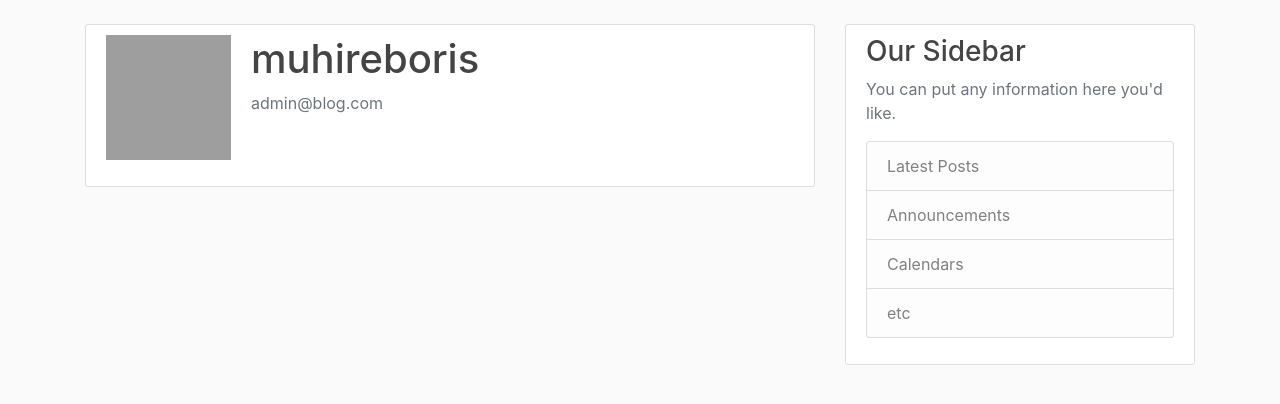
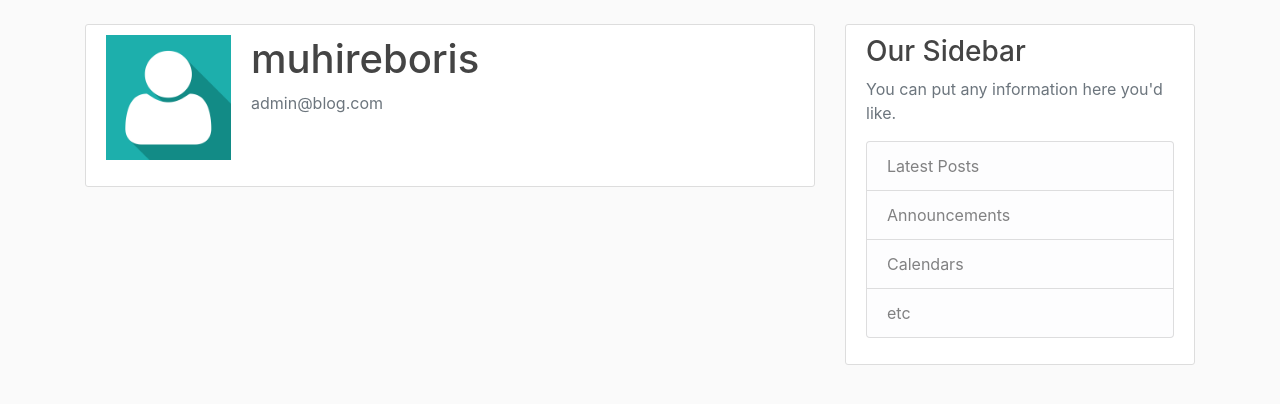
Before and after one commit to bihire/flask_blog, a Flask app: page /account in a window 1280 px wide. Shown: the part 56-460 px from the top of the page. Run offline with Flask 2, Linux system fonts and the light colour scheme; a user stored in the database is signed in; some libraries are stand-ins or nearby versions; grey boxes are pictures that could not be loaded.

Commit message:
add default image

```diff
--- a/flask_blog/routes.py
+++ b/flask_blog/routes.py
@@ -77,4 +77,5 @@ def logout():
 @app.route("/account")
 @login_required
 def account():
-    return render_template('account.html', title='My Account')
+    image_file = url_for('static', filename='images/' + current_user.image_file)
+    return render_template('account.html', title='My Account', image_file=image_file)
--- a/flask_blog/templates/account.html
+++ b/flask_blog/templates/account.html
@@ -2,7 +2,7 @@
 {% block content %}
     <div class="content-section">
         <div class="media">
-            <img src="userimage.jpg" class="round-cicle account-img">
+            <img src='{{ image_file }}'' class="round-cicle account-img">
             <div class="media-body">
                 <h2 class="account-heading">{{ current_user.username}}</h2>
                 <p class="text-secondary">{{ current_user.email}}</p>
```
Also changed, not shown: flask_blog/static/images/default.jpg (renamed from flask_blog/static/images/default-avatar.jpg).
